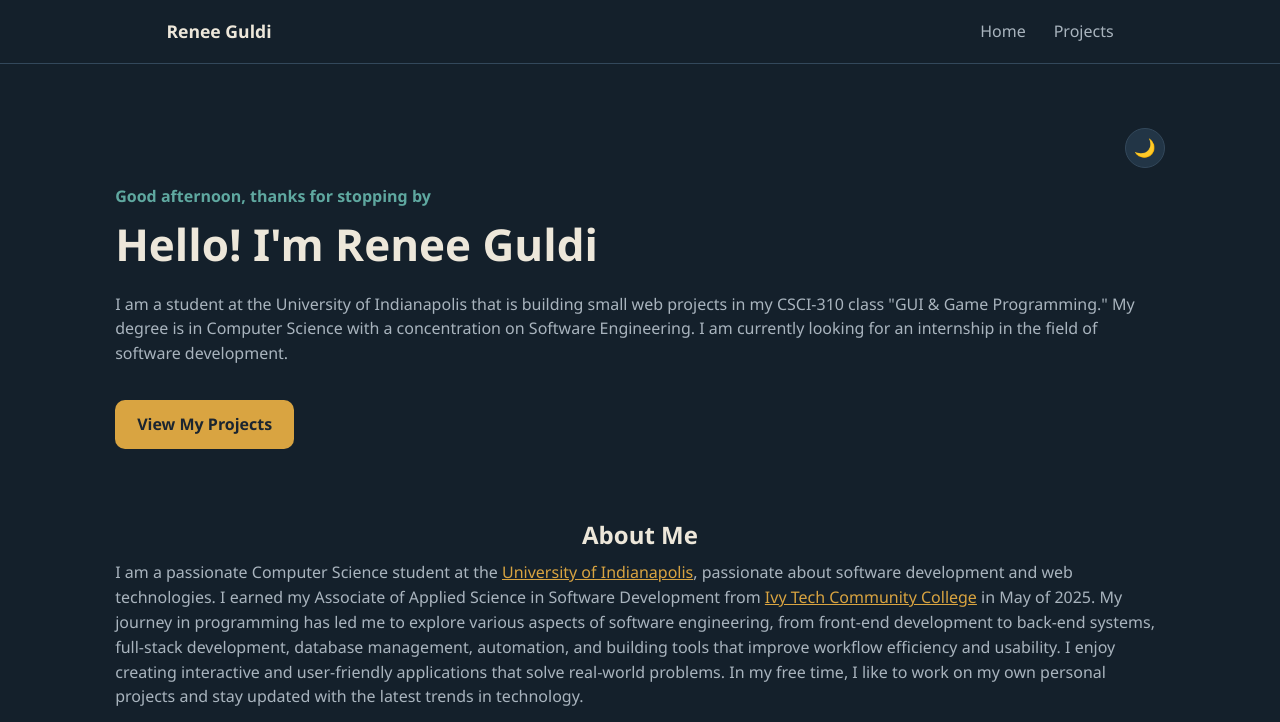
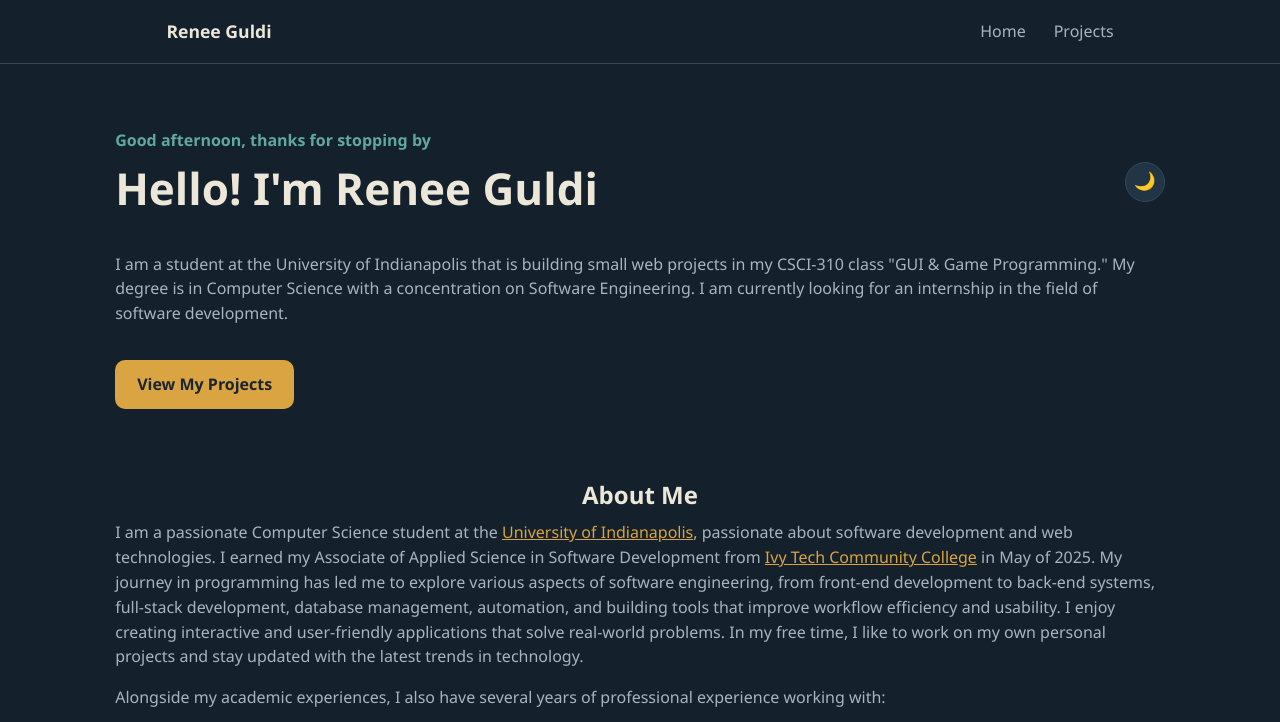
Before and after one commit to ReneeGuldi/CSCI310-Website, a plain HTML site: page index.html in a window 1280 px wide. Shown: the top 722 px of the page. Drawn offline with Linux system fonts and the light colour scheme.

Commit message:
adjusted toggle location for dark/light theme inside of index.html to fix positioning

```diff
--- a/index.html
+++ b/index.html
@@ -22,12 +22,14 @@
          </header>
          <main>
             <section class="hero wrap">
-                <div class="home-page-header">
-                    <!-- theme toggle is Javascript effect #1-->
-                    <button id="themeToggle" class="theme-toggle" aria-label="Toggle dark mode">Dark Mode</button>
+                <div class="project-page-header">
+                    <div>
+                        <p id="greeting" class="eyebrow"></p>
+                        <h1>Hello! I'm Renee Guldi</h1>
+                    </div>
+                    <!-- theme toggle JavaScript effect #1 -->
+                     <button id="themeToggle" class="theme-toggle" aria-label="Toggle dark mode">Dark Mode</button>
                 </div>
-                <p id="greeting" class="eyebrow"></p>
-                <h1>Hello! I'm Renee Guldi</h1>
                 <p class="lede">
                     I am a student at the University of Indianapolis that is building small web projects in my CSCI-310 class "GUI & Game Programming."
                     My degree is in Computer Science with a concentration on Software Engineering.
```
